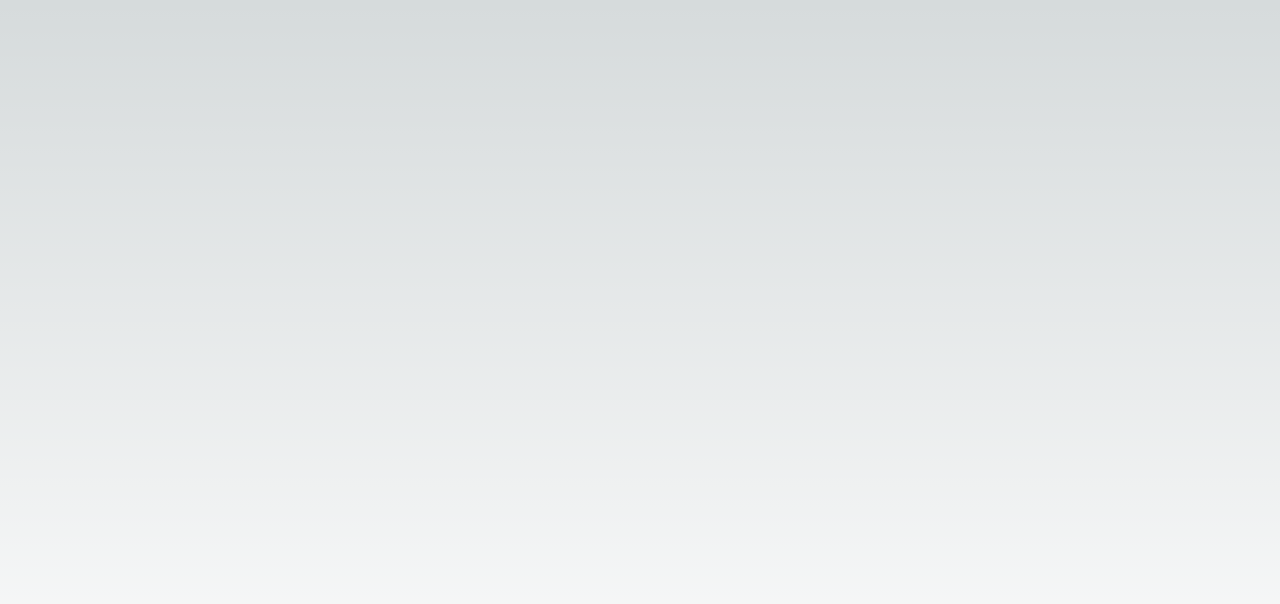
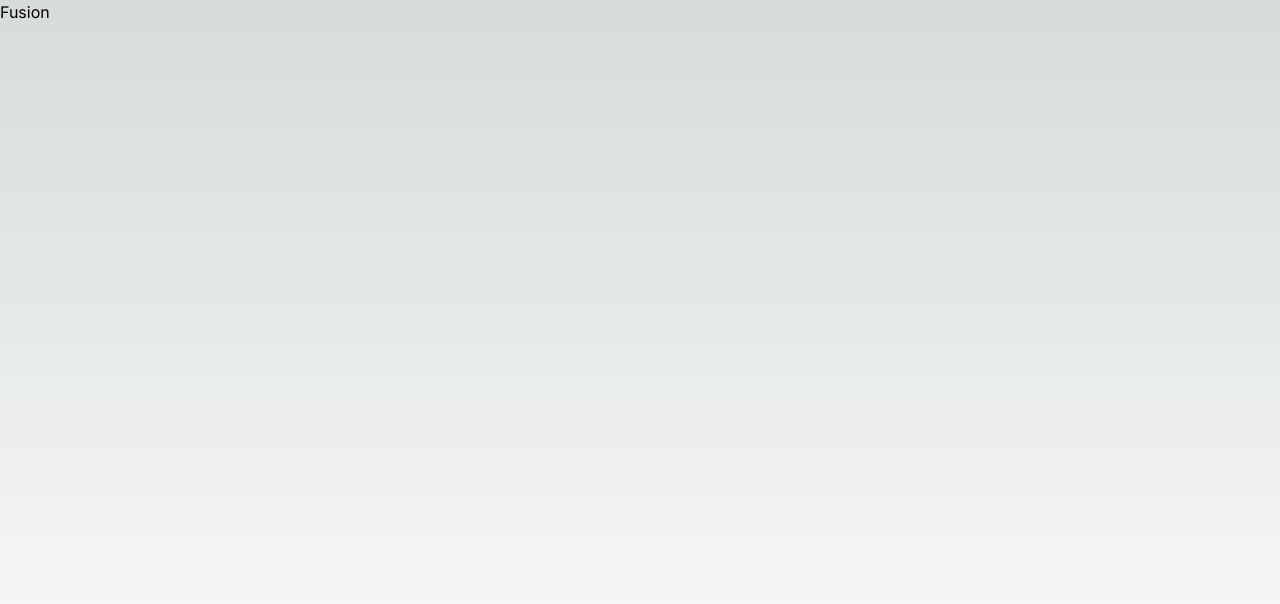
Before and after one commit to JOHN-AMAO/Fusion-Blog, a Next.js app: page / in a window 1280 px wide. Shown: the top 604 px of the page. Built offline with nearby package versions, Linux system fonts and the light colour scheme.

Commit message:
"frontend"

```diff
--- a/src/app/page.js
+++ b/src/app/page.js
@@ -1,5 +1,11 @@
+import Link from "next/link";
+
 export default function Home() {
   return (
-    <main className='flex min-h-screen flex-col items-center justify-between p-24'></main>
+    <main className='flex min-h-screen  justify-between '>
+      <div>
+        <Link href='/'>Fusion</Link>
+      </div>
+    </main>
   );
 }
```
